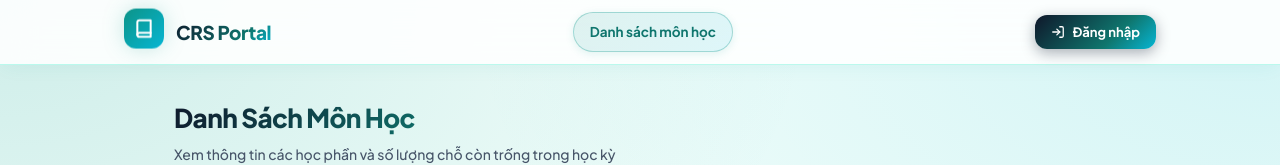
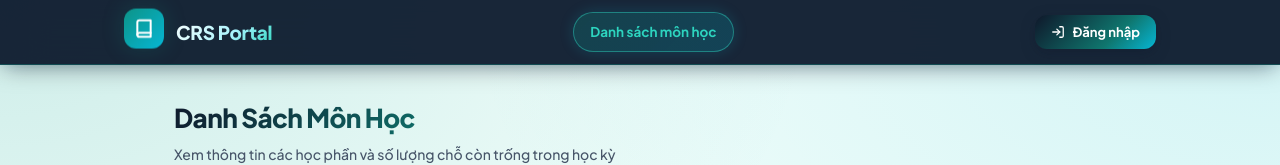
Before and after one commit to vanh1711/crs-microservices, a React (Vite) app in the folder crs-frontend/: page /courses in a window 1280 px wide. Shown: the top 165 px of the page. Built offline with nearby package versions, Linux system fonts and the light colour scheme; no server answers.

Commit message:
chuyen mau header navbar sang xanh than dam chat chong choi

```diff
--- a/crs-frontend/src/index.css
+++ b/crs-frontend/src/index.css
@@ -211,18 +211,18 @@ body {
 }
 
 /* ==========================================================================
-   NAVBAR (XANH THAN & XANH NGỌC GLASSMORPHISM)
+   NAVBAR (XANH THAN SANG TRỌNG & XANH NGỌC PHÁT QUANG)
    ========================================================================== */
 
 .main-navbar {
-  background: rgba(255, 255, 255, 0.88);
-  backdrop-filter: blur(16px);
-  -webkit-backdrop-filter: blur(16px);
-  border-bottom: 1px solid var(--border-color);
+  background: rgba(11, 25, 44, 0.94);
+  backdrop-filter: blur(20px);
+  -webkit-backdrop-filter: blur(20px);
+  border-bottom: 1.5px solid rgba(13, 148, 136, 0.35);
   position: sticky;
   top: 0;
   z-index: 100;
-  box-shadow: 0 4px 20px -4px rgba(13, 148, 136, 0.08);
+  box-shadow: 0 4px 25px -4px rgba(2, 6, 23, 0.5), 0 0 15px -3px rgba(6, 182, 212, 0.15);
   transition: all 0.2s ease;
 }
 
@@ -265,10 +265,10 @@ body {
 .nav-brand-text {
   font-size: 19px;
   font-weight: 800;
-  background: linear-gradient(135deg, #0f172a 0%, #0f766e 70%, #06b6d4 100%);
+  background: linear-gradient(135deg, #ffffff 0%, #a5f3fc 60%, #2dd4bf 100%);
   -webkit-background-clip: text;
   -webkit-text-fill-color: transparent;
-  letter-spacing: -0.4px;
+  letter-spacing: -0.3px;
 }
 
 .nav-links {
@@ -281,7 +281,7 @@ body {
   padding: 8px 16px;
   font-size: 13.5px;
   font-weight: 600;
-  color: var(--text-muted);
+  color: #94a3b8;
   text-decoration: none;
   border-radius: var(--radius-full);
   transition: all 0.2s cubic-bezier(0.16, 1, 0.3, 1);
@@ -289,17 +289,17 @@ body {
 }
 
 .nav-link:hover {
-  color: var(--teal-800);
-  background: var(--teal-50);
+  color: #ffffff;
+  background: rgba(255, 255, 255, 0.08);
   transform: translateY(-1px);
 }
 
 .nav-link.active {
-  color: #0f766e;
-  background: linear-gradient(135deg, rgba(13, 148, 136, 0.12), rgba(6, 182, 212, 0.12));
-  border: 1px solid rgba(13, 148, 136, 0.3);
+  color: #2dd4bf;
+  background: linear-gradient(135deg, rgba(13, 148, 136, 0.25), rgba(6, 182, 212, 0.2));
+  border: 1px solid rgba(45, 212, 191, 0.45);
   font-weight: 700;
-  box-shadow: 0 2px 8px rgba(13, 148, 136, 0.12);
+  box-shadow: 0 0 15px -2px rgba(6, 182, 212, 0.25);
 }
 
 .nav-auth-section {
@@ -312,8 +312,8 @@ body {
   display: flex;
   align-items: center;
   gap: 12px;
-  background: var(--teal-50);
-  border: 1.5px solid var(--teal-200);
+  background: rgba(15, 23, 42, 0.85);
+  border: 1.5px solid rgba(45, 212, 191, 0.35);
   padding: 6px 14px;
   border-radius: var(--radius-full);
   box-shadow: var(--shadow-sm);
@@ -334,7 +334,7 @@ body {
 .nav-username {
   font-size: 13.5px;
   font-weight: 700;
-  color: var(--navy-900);
+  color: #f8fafc;
 }
 
 .btn-logout {
@@ -342,23 +342,23 @@ body {
   align-items: center;
   gap: 5px;
   padding: 5px 12px;
-  background: #ffffff;
-  border: 1px solid rgba(239, 68, 68, 0.25);
+  background: rgba(239, 68, 68, 0.15);
+  border: 1px solid rgba(239, 68, 68, 0.4);
   border-radius: var(--radius-full);
   font-size: 12px;
   font-weight: 600;
   font-family: var(--font-family);
-  color: var(--danger-600);
+  color: #fca5a5;
   cursor: pointer;
   transition: all 0.2s ease;
 }
 
 .btn-logout:hover {
-  background: var(--danger-50);
-  border-color: var(--danger-500);
-  color: var(--danger-700);
+  background: rgba(239, 68, 68, 0.35);
+  border-color: #ef4444;
+  color: #ffffff;
   transform: translateY(-1px);
-  box-shadow: 0 2px 8px rgba(239, 68, 68, 0.15);
+  box-shadow: 0 2px 10px rgba(239, 68, 68, 0.35);
 }
 
 /* ==========================================================================
```
